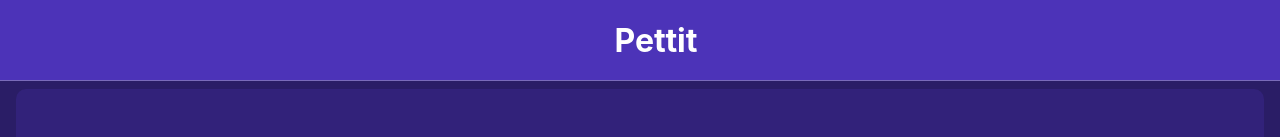
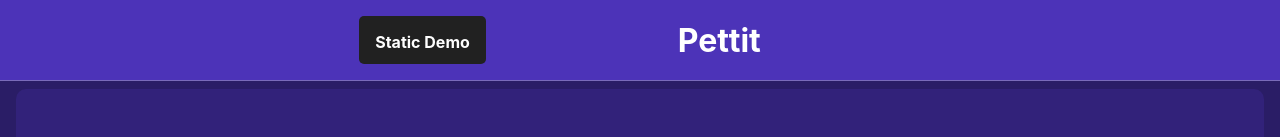
Before and after one commit to scienceappreciation/pettit-client, a React (Create React App) app: page / in a window 1280 px wide. Shown: the top 137 px of the page. Built offline with nearby package versions, Linux system fonts and the light colour scheme; grey boxes are pictures that could not be loaded.

Commit message:
Added Static Demo Indicator

```diff
--- a/src/features/header/Header.css
+++ b/src/features/header/Header.css
@@ -41,3 +41,12 @@ input {
 .spacer {
     width: 15%;
 }
+
+.demo-mark {
+    background-color: #212121;
+    color: white;
+    font-weight: bold;
+    height: 1rem;
+    padding: 1rem;
+    border-radius: 5px;
+}
--- a/src/features/header/Header.js
+++ b/src/features/header/Header.js
@@ -4,6 +4,7 @@ import './Header.css';
 function Header() {
     return (
         <header className='header'>
+            <span className='demo-mark'>Static Demo</span>
             <span className='spacer'></span>
             <h1 className='title'>Pettit</h1>
             <span className='spacer'></span>
```
